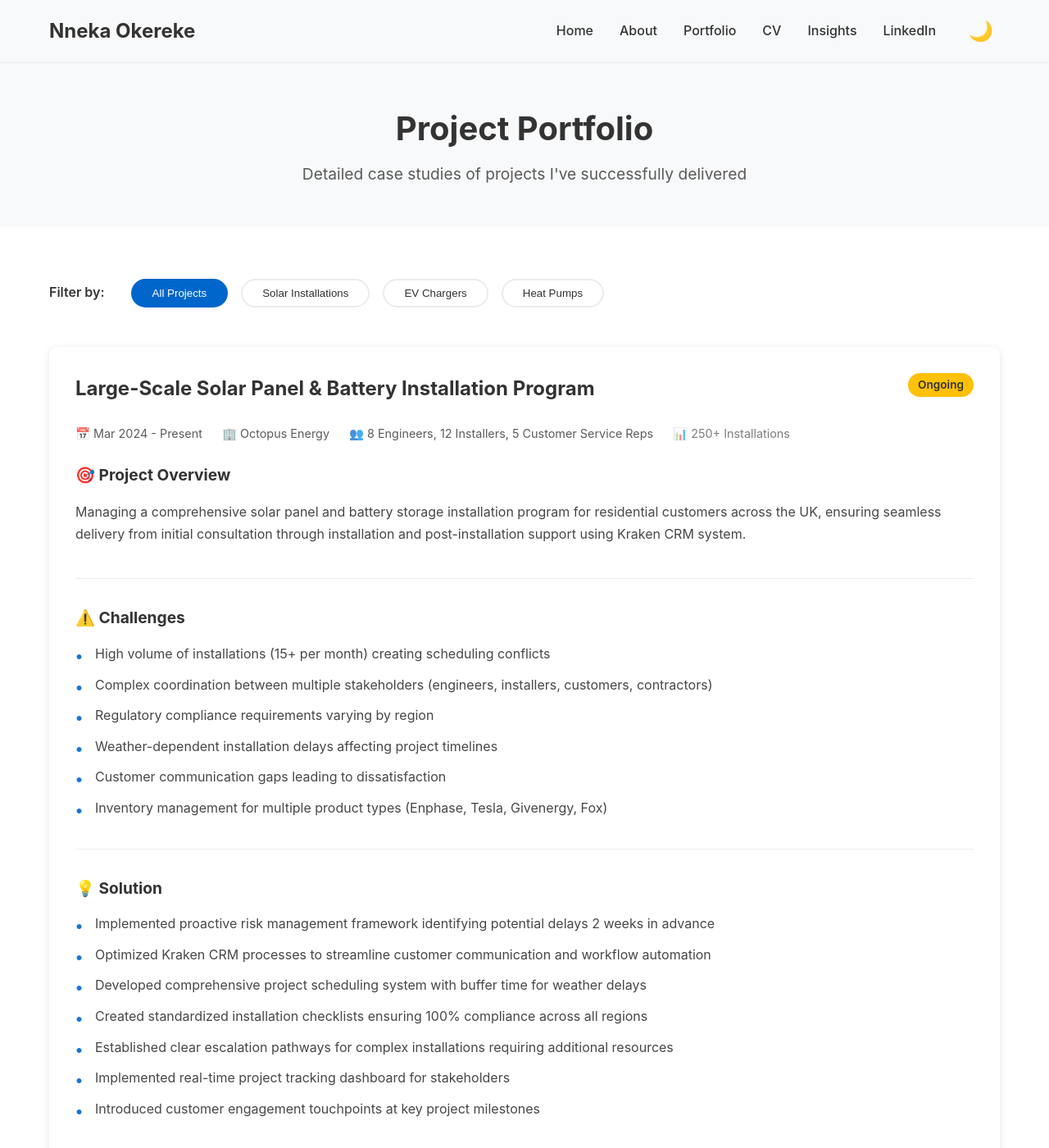
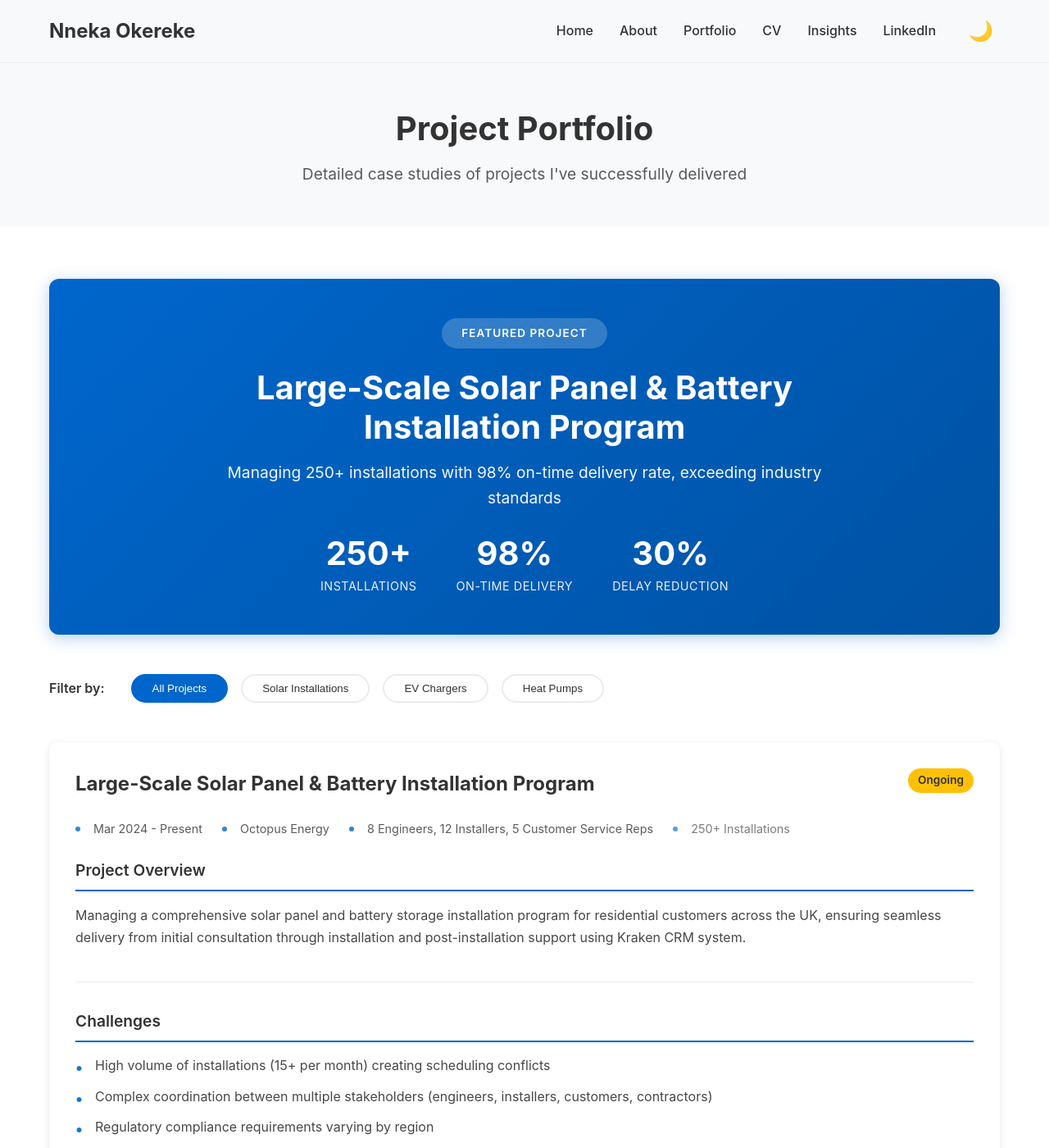
Before and after one commit to nnekaokereke/nnekaokereke.github.io, a Jekyll site: the page built from portfolio.html, in a window 1280 px wide and 1400 px high. Shown: the whole window at 82% size. Built offline with Jekyll 4.4.1, drawn with Linux system fonts in a browser that asks for light colours; some of the changed text lies outside the part shown.

Commit message:
Major portfolio improvements: Remove emojis, add featured project hero section, improve visual hierarchy and professional styling

```diff
--- a/assets/css/style.css
+++ b/assets/css/style.css
@@ -1344,6 +1344,102 @@ body {
     padding: 4rem 0;
 }
 
+/* Featured Project Hero Section */
+.featured-project-hero {
+    background: linear-gradient(135deg, var(--link-color) 0%, var(--link-hover) 100%);
+    border-radius: 12px;
+    padding: 3rem;
+    margin-bottom: 3rem;
+    color: white;
+    box-shadow: 0 4px 20px rgba(0, 102, 204, 0.3);
+}
+
+[data-theme="dark"] .featured-project-hero {
+    background: linear-gradient(135deg, #4da6ff 0%, #0066cc 100%);
+}
+
+.featured-project-hero-content {
+    max-width: 800px;
+    margin: 0 auto;
+    text-align: center;
+}
+
+.featured-badge {
+    display: inline-block;
+    padding: 0.5rem 1.5rem;
+    background-color: rgba(255, 255, 255, 0.2);
+    border-radius: 25px;
+    font-size: 0.85rem;
+    font-weight: 600;
+    text-transform: uppercase;
+    letter-spacing: 1px;
+    margin-bottom: 1.5rem;
+    backdrop-filter: blur(10px);
+}
+
+.featured-project-hero h2 {
+    font-size: 2.5rem;
+    margin-bottom: 1rem;
+    color: white;
+    line-height: 1.2;
+}
+
+.featured-project-subtitle {
+    font-size: 1.2rem;
+    margin-bottom: 2rem;
+    opacity: 0.95;
+    line-height: 1.6;
+}
+
+.featured-project-metrics {
+    display: flex;
+    justify-content: center;
+    gap: 3rem;
+    flex-wrap: wrap;
+    margin-top: 2rem;
+}
+
+.metric-item {
+    text-align: center;
+}
+
+.metric-value {
+    font-size: 2.5rem;
+    font-weight: 700;
+    color: white;
+    line-height: 1;
+    margin-bottom: 0.5rem;
+}
+
+.metric-label {
+    font-size: 0.9rem;
+    opacity: 0.9;
+    text-transform: uppercase;
+    letter-spacing: 0.5px;
+}
+
+@media (max-width: 768px) {
+    .featured-project-hero {
+        padding: 2rem 1.5rem;
+    }
+
+    .featured-project-hero h2 {
+        font-size: 1.8rem;
+    }
+
+    .featured-project-subtitle {
+        font-size: 1rem;
+    }
+
+    .featured-project-metrics {
+        gap: 2rem;
+    }
+
+    .metric-value {
+        font-size: 2rem;
+    }
+}
+
 .portfolio-filter {
     display: flex;
     align-items: center;
@@ -2105,6 +2201,16 @@ body {
     gap: 0.5rem;
 }
 
+.case-section-title {
+    margin-bottom: 1rem;
+    color: var(--text-color);
+    font-size: 1.2rem;
+    font-weight: 600;
+    padding-bottom: 0.5rem;
+    border-bottom: 2px solid var(--link-color);
+    display: inline-block;
+}
+
 .case-section p {
     color: var(--text-color);
     opacity: 0.9;
@@ -2162,6 +2268,22 @@ body {
     font-size: 0.9rem;
     color: var(--text-color);
     opacity: 0.8;
+}
+
+.project-meta span {
+    display: inline-flex;
+    align-items: center;
+    gap: 0.5rem;
+}
+
+.project-meta span::before {
+    content: '';
+    width: 6px;
+    height: 6px;
+    background-color: var(--link-color);
+    border-radius: 50%;
+    display: inline-block;
+    margin-right: 0.5rem;
 }
 
 /* Portfolio Note */
--- a/portfolio.html
+++ b/portfolio.html
@@ -12,6 +12,29 @@ title: Projects
 
 <section class="portfolio-section">
     <div class="container">
+        <!-- Featured Project Section -->
+        <div class="featured-project-hero">
+            <div class="featured-project-hero-content">
+                <span class="featured-badge">Featured Project</span>
+                <h2>Large-Scale Solar Panel & Battery Installation Program</h2>
+                <p class="featured-project-subtitle">Managing 250+ installations with 98% on-time delivery rate, exceeding industry standards</p>
+                <div class="featured-project-metrics">
+                    <div class="metric-item">
+                        <div class="metric-value">250+</div>
+                        <div class="metric-label">Installations</div>
+                    </div>
+                    <div class="metric-item">
+                        <div class="metric-value">98%</div>
+                        <div class="metric-label">On-Time Delivery</div>
+                    </div>
+                    <div class="metric-item">
+                        <div class="metric-value">30%</div>
+                        <div class="metric-label">Delay Reduction</div>
+                    </div>
+                </div>
+            </div>
+        </div>
+
         <div class="portfolio-filter">
             <p class="filter-label">Filter by:</p>
             <button class="filter-btn active" data-filter="all">All Projects</button>
@@ -28,20 +51,20 @@ title: Projects
                     <span class="project-status ongoing">Ongoing</span>
                 </div>
                 <div class="project-meta">
-                    <span class="project-duration">📅 Mar 2024 - Present</span>
-                    <span class="project-company">🏢 Octopus Energy</span>
-                    <span class="project-team">👥 8 Engineers, 12 Installers, 5 Customer Service Reps</span>
-                    <span class="project-scale">📊 250+ Installations</span>
+                    <span class="project-duration">Mar 2024 - Present</span>
+                    <span class="project-company">Octopus Energy</span>
+                    <span class="project-team">8 Engineers, 12 Installers, 5 Customer Service Reps</span>
+                    <span class="project-scale">250+ Installations</span>
                 </div>
 
                 <div class="project-case-study">
                     <div class="case-section">
-                        <h4>🎯 Project Overview</h4>
+                        <h4 class="case-section-title">Project Overview</h4>
                         <p>Managing a comprehensive solar panel and battery storage installation program for residential customers across the UK, ensuring seamless delivery from initial consultation through installation and post-installation support using Kraken CRM system.</p>
                     </div>
 
                     <div class="case-section">
-                        <h4>⚠️ Challenges</h4>
+                        <h4 class="case-section-title">Challenges</h4>
                         <ul>
                             <li>High volume of installations (15+ per month) creating scheduling conflicts</li>
                             <li>Complex coordination between multiple stakeholders (engineers, installers, customers, contractors)</li>
@@ -53,7 +76,7 @@ title: Projects
                     </div>
 
                     <div class="case-section">
-                        <h4>💡 Solution</h4>
+                        <h4 class="case-section-title">Solution</h4>
                         <ul>
                             <li>Implemented proactive risk management framework identifying potential delays 2 weeks in advance</li>
                             <li>Optimized Kraken CRM processes to streamline customer communication and workflow automation</li>
@@ -66,7 +89,7 @@ title: Projects
                     </div>
 
                     <div class="case-section">
-                        <h4>📈 Impact & Results</h4>
+                        <h4 class="case-section-title">Impact & Results</h4>
                         <ul>
                             <li><strong>98% on-time delivery rate</strong> - exceeding industry average of 85%</li>
                             <li><strong>30% reduction in project delays</strong> through proactive risk identification</li>
@@ -82,7 +105,7 @@ title: Projects
                     </div>
 
                     <div class="case-section">
-                        <h4>🛠️ Technologies & Tools</h4>
+                        <h4 class="case-section-title">Technologies & Tools</h4>
                         <div class="tech-tags">
                             <span class="tech-tag">Kraken CRM</span>
                             <span class="tech-tag">Microsoft Project</span>
@@ -103,20 +126,20 @@ title: Projects
                     <span class="project-status ongoing">Ongoing</span>
                 </div>
                 <div class="project-meta">
-                    <span class="project-duration">📅 Jun 2024 - Present</span>
-                    <span class="project-company">🏢 Octopus Energy</span>
-                    <span class="project-team">👥 5 Installation Specialists, 3 Electricians, 2 Customer Advisors</span>
-                    <span class="project-scale">📊 20+ Installations</span>
+                    <span class="project-duration">Jun 2024 - Present</span>
+                    <span class="project-company">Octopus Energy</span>
+                    <span class="project-team">5 Installation Specialists, 3 Electricians, 2 Customer Advisors</span>
+                    <span class="project-scale">20+ Installations</span>
                 </div>
 
                 <div class="project-case-study">
                     <div class="case-section">
-                        <h4>🎯 Project Overview</h4>
+                        <h4 class="case-section-title">Project Overview</h4>
                         <p>Leading the installation of electric vehicle charging infrastructure for residential customers, managing multiple charger brands and ensuring seamless integration with existing electrical systems and Octopus Energy smart tariffs.</p>
                     </div>
 
                     <div class="case-section">
-                        <h4>⚠️ Challenges</h4>
+                        <h4 class="case-section-title">Challenges</h4>
                         <ul>
                             <li>Complex electrical assessments required for each property</li>
                             <li>Integration with existing solar systems and battery storage</li>
@@ -129,7 +152,7 @@ title: Projects
                     </div>
 
                     <div class="case-section">
-                        <h4>💡 Solution</h4>
+                        <h4 class="case-section-title">Solution</h4>
                         <ul>
                             <li>Developed pre-installation assessment framework reducing on-site issues by 35%</li>
                             <li>Created integration protocols for solar-battery-EV charger systems</li>
@@ -142,7 +165,7 @@ title: Projects
                     </div>
 
                     <div class="case-section">
-                        <h4>📈 Impact & Results</h4>
+                        <h4 class="case-section-title">Impact & Results</h4>
                         <ul>
                             <li><strong>20+ successful installations</strong> across multiple charger brands</li>
                             <li><strong>95% customer satisfaction rate</strong> on installation experience</li>
@@ -156,7 +179,7 @@ title: Projects
                     </div>
 
                     <div class="case-section">
-                        <h4>🛠️ Technologies & Tools</h4>
+                        <h4 class="case-section-title">Technologies & Tools</h4>
                         <div class="tech-tags">
                             <span class="tech-tag">Kraken CRM</span>
                             <span class="tech-tag">Octopus Charge</span>
@@ -176,20 +199,20 @@ title: Projects
                     <span class="project-status ongoing">Ongoing</span>
                 </div>
                 <div class="project-meta">
-                    <span class="project-duration">📅 Aug 2024 - Present</span>
-                    <span class="project-company">🏢 Octopus Energy</span>
-                    <span class="project-team">👥 6 HVAC Engineers, 4 Plumbers, 3 Energy Advisors</span>
-                    <span class="project-scale">📊 10+ Installations</span>
+                    <span class="project-duration">Aug 2024 - Present</span>
+                    <span class="project-company">Octopus Energy</span>
+                    <span class="project-team">6 HVAC Engineers, 4 Plumbers, 3 Energy Advisors</span>
+                    <span class="project-scale">10+ Installations</span>
                 </div>
 
                 <div class="project-case-study">
                     <div class="case-section">
-                        <h4>🎯 Project Overview</h4>
+                        <h4 class="case-section-title">Project Overview</h4>
                         <p>Managing residential heat pump installation projects, coordinating complex heating system replacements while ensuring minimal disruption to customers and maximizing energy efficiency benefits.</p>
                     </div>
 
                     <div class="case-section">
-                        <h4>⚠️ Challenges</h4>
+                        <h4 class="case-section-title">Challenges</h4>
                         <ul>
                             <li>Complex property assessments for heat pump suitability</li>
                             <li>Removal of existing gas/oil heating systems</li>
@@ -203,7 +226,7 @@ title: Projects
                     </div>
 
                     <div class="case-section">
-                        <h4>💡 Solution</h4>
+                        <h4 class="case-section-title">Solution</h4>
                         <ul>
                             <li>Developed comprehensive property assessment framework including heat loss calculations</li>
                             <li>Created detailed installation timeline with customer communication at each stage</li>
@@ -217,7 +240,7 @@ title: Projects
                     </div>
 
                     <div class="case-section">
-                        <h4>📈 Impact & Results</h4>
+                        <h4 class="case-section-title">Impact & Results</h4>
                         <ul>
                             <li><strong>10+ successful heat pump installations</strong> across different property types</li>
                             <li><strong>100% customer satisfaction</strong> on installation quality and process</li>
@@ -231,7 +254,7 @@ title: Projects
                     </div>
 
                     <div class="case-section">
-                        <h4>🛠️ Technologies & Tools</h4>
+                        <h4 class="case-section-title">Technologies & Tools</h4>
                         <div class="tech-tags">
                             <span class="tech-tag">Kraken CRM</span>
                             <span class="tech-tag">Cosy 6 Heat Pumps</span>
@@ -252,20 +275,20 @@ title: Projects
                     <span class="project-status completed">Completed</span>
                 </div>
                 <div class="project-meta">
-                    <span class="project-duration">📅 Mar 2024 - Sep 2024</span>
-                    <span class="project-company">🏢 Octopus Energy</span>
-                    <span class="project-team">👥 CRM Team, Customer Service, IT Support</span>
-                    <span class="project-scale">📊 Company-Wide Impact</span>
+                    <span class="project-duration">Mar 2024 - Sep 2024</span>
+                    <span class="project-company">Octopus Energy</span>
+                    <span class="project-team">CRM Team, Customer Service, IT Support</span>
+                    <span class="project-scale">Company-Wide Impact</span>
                 </div>
 
                 <div class="project-case-study">
                     <div class="case-section">
-                        <h4>🎯 Project Overview</h4>
+                        <h4 class="case-section-title">Project Overview</h4>
                         <p>Led initiative to optimize Kraken CRM processes and improve customer engagement workflows, resulting in significant efficiency gains and improved customer satisfaction across all low carbon tech installation projects.</p>
                     </div>
 
                     <div class="case-section">
-                        <h4>⚠️ Challenges</h4>
+                        <h4 class="case-section-title">Challenges</h4>
                         <ul>
                             <li>Manual processes causing delays in customer communication</li>
                             <li>Inconsistent data entry leading to errors and rework</li>
@@ -278,7 +301,7 @@ title: Projects
                     </div>
 
                     <div class="case-section">
-                        <h4>💡 Solution</h4>
+                        <h4 class="case-section-title">Solution</h4>
                         <ul>
                             <li>Designed and implemented automated workflow in Kraken CRM for project lifecycle</li>
                             <li>Created standardized data entry templates ensuring consistency</li>
@@ -292,7 +315,7 @@ title: Projects
                     </div>
 
                     <div class="case-section">
-                        <h4>📈 Impact & Results</h4>
+                        <h4 class="case-section-title">Impact & Results</h4>
                         <ul>
                             <li><strong>40% increase in customer engagement efficiency</strong> through automation</li>
                             <li><strong>15% boost in customer retention</strong> via improved communication</li>
@@ -307,7 +330,7 @@ title: Projects
                     </div>
 
                     <div class="case-section">
-                        <h4>🛠️ Technologies & Tools</h4>
+                        <h4 class="case-section-title">Technologies & Tools</h4>
                         <div class="tech-tags">
                             <span class="tech-tag">Kraken CRM</span>
                             <span class="tech-tag">Microsoft Excel</span>
```
